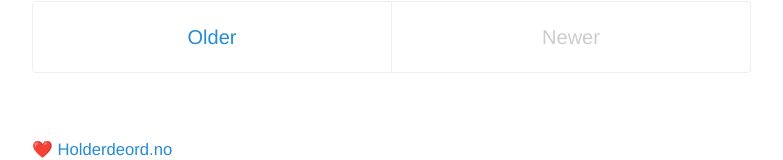
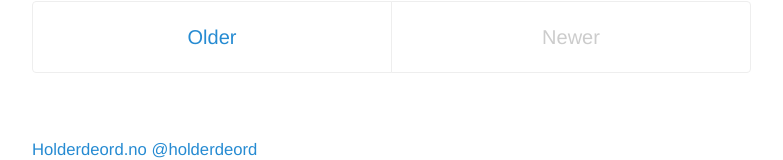
Before and after one commit to holderdeord/hdo-blog, a Jekyll site: the page built from index.html, in a window 1280 px wide. Shown: the part 1606-1766 px from the top of the page, without its empty margins (248-1031 px from the left). Built offline with Jekyll 4.4.1, drawn with Linux system fonts in a browser that asks for light colours; the list of posts is cut into pages by our own code.

Commit message:
Update default.html

```diff
--- a/_layouts/default.html
+++ b/_layouts/default.html
@@ -18,7 +18,7 @@
       </main>
 
       <footer class="footer">
-        <small>❤️ <a href="//holderdeord.no" alt="Holder de ord">Holderdeord.no</a></small>
+        <small><a href="https://holderdeord.no" alt="Holder de ord">Holderdeord.no</a> <a href="https://twitter.com/holderdeord/" alt="Holder de ord på Twitter">@holderdeord</a></small>
       </footer>
     </div>
 
```
